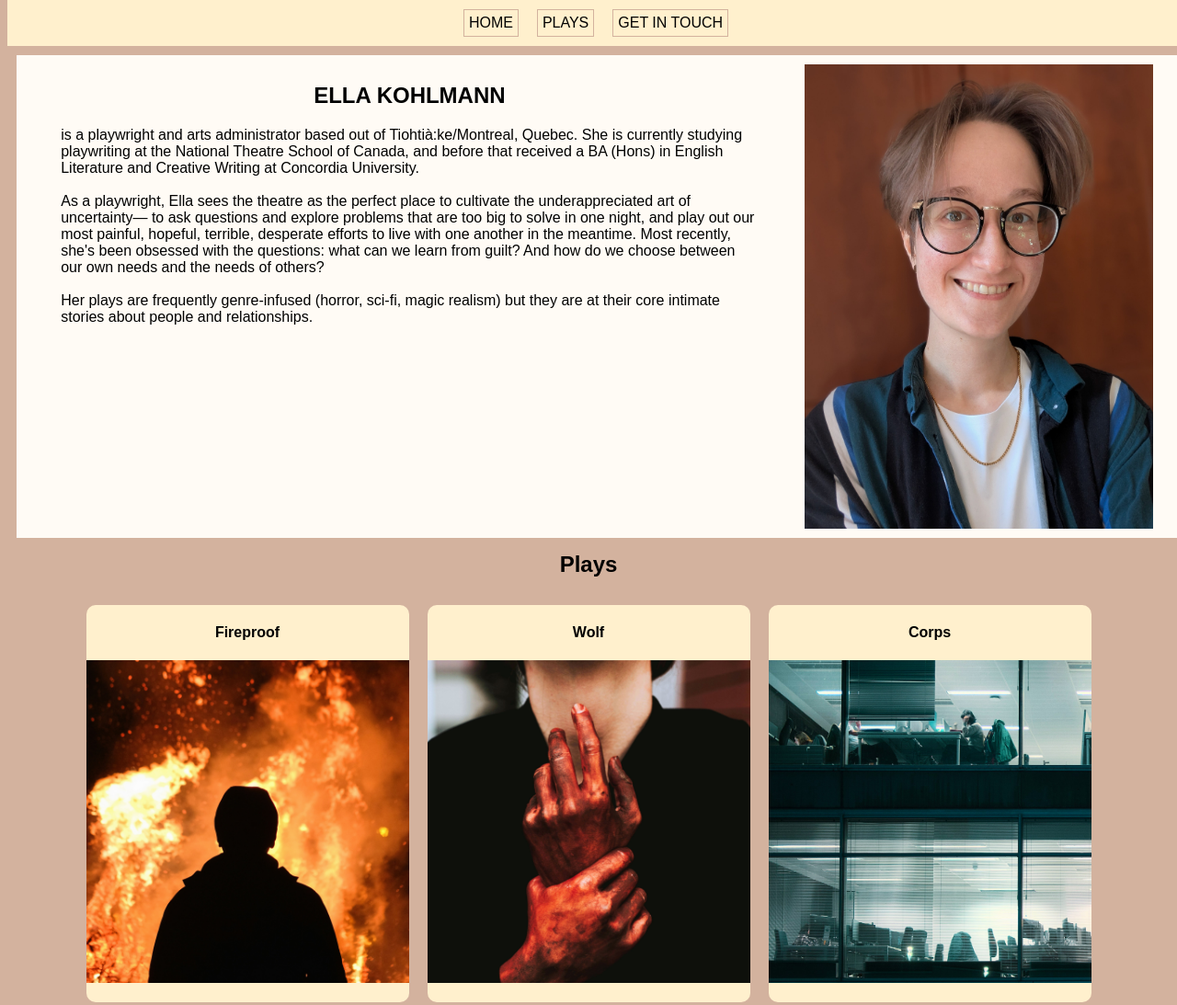
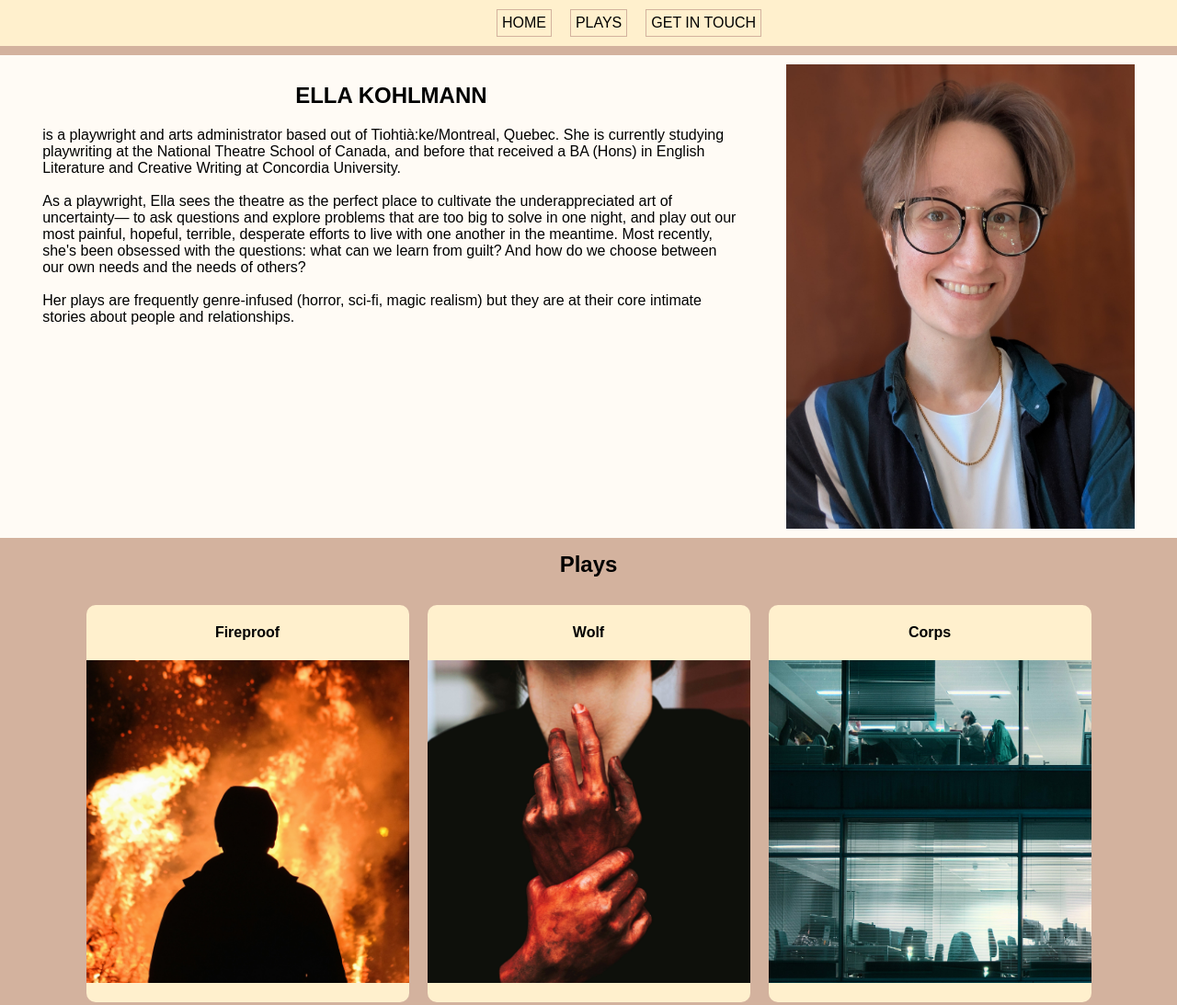
Before and after one commit to hestrain/ella-site, a plain HTML site: page index.html in a window 1280 px wide. Shown: the top 1093 px of the page at 92% size. Drawn offline with Linux system fonts and the light colour scheme.

Commit message:
got rid of the weird 10px bar on the left

```diff
--- a/assets/style.css
+++ b/assets/style.css
@@ -31,6 +31,7 @@ section {
     min-height: fit-content;
     /* background-color: var(--offwhite); */
     width: 100%;
+    left: 0px;
     margin: 0px;
     height: 100%;
 }
@@ -63,8 +64,9 @@ nav {
     justify-content: center;
     position: fixed;
     top: 0px;
-    width: 100%;
+    width: 110%;
     opacity: 100%;
+        left: -20px;
 }
 
 .navlink {
@@ -90,6 +92,7 @@ nav {
     flex-wrap: wrap-reverse;
     background-color: var(--offwhite);
     width: 100%;
+    left: -20px;
 }
 
 .bio {
```
